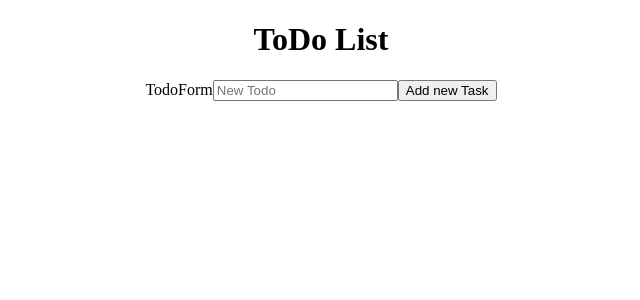
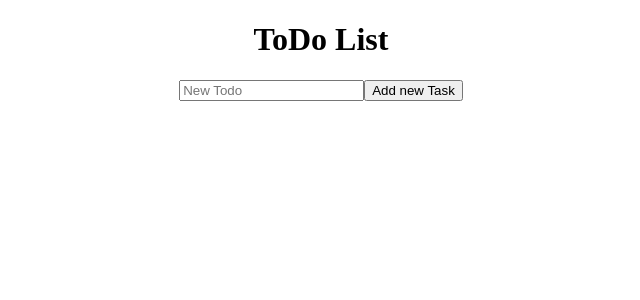
Before and after one commit to nayelimdejesus/todoApp, a React (Create React App) app: page / in a window 1280 px wide. Shown: the top 300 px of the page, without its empty margins (319-959 px from the left). Built offline with nearby package versions, Linux system fonts and the light colour scheme.

Commit message:
Update TodoForm.js
- fixed line 17 instead of console I changed it to setValue(event.target.value)

```diff
--- a/src/components/TodoForm.js
+++ b/src/components/TodoForm.js
@@ -2,19 +2,19 @@ import React, {useState} from 'react'
 
 // add prop
 export const TodoForm = ({addTodo}) => {
-    const[value, setValue] = useState("")
+    const[value, setValue] = useState("");
 
-    const handleSubmit = event => {
+    const handleSubmit = (event) => {
         event.preventDefault();
-        addTodo(value)
+        addTodo(value);
 
-        setValue("")
+        setValue("");
     }
 
     return(
         // instead of div it will be form
-        <form className = 'TodoForm' onSubmit = {handleSubmit}>TodoForm
-            <input type = "text" className = 'todo-input' value = {value} placeholder = 'New Todo' onChange = {(event) => console.log(event.target.value)}/>
+        <form className = 'TodoForm' onSubmit = {handleSubmit}>
+            <input type = "text" className = 'todo-input' value = {value} placeholder = 'New Todo' onChange={(event) => setValue(event.target.value)}/>
             <button type = 'submit' className = 'todo-btn'>Add new Task</button>
         </form>
     )
```
